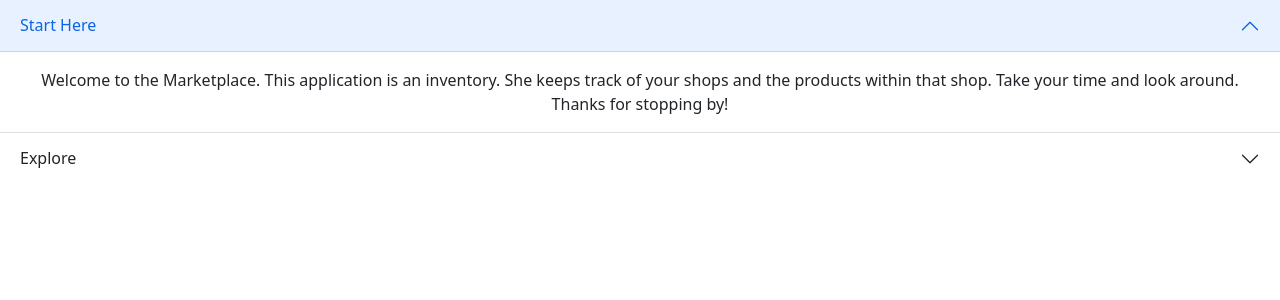
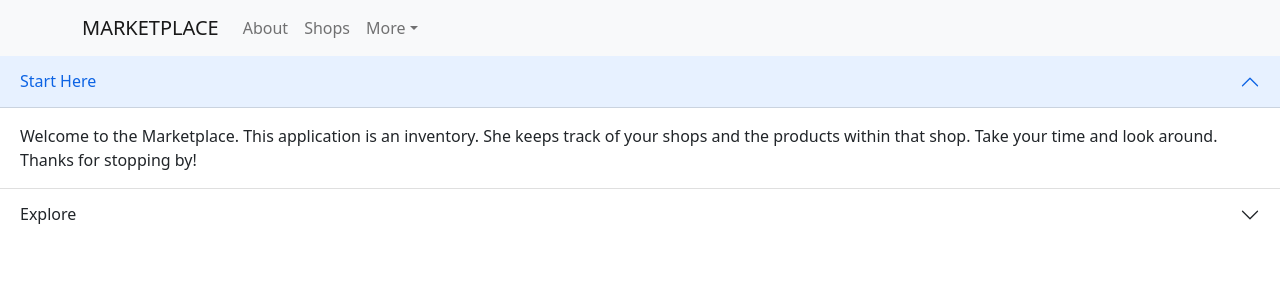
Before and after one commit to abduamal/marketplace_react_frontend, a React (Create React App) app: page / in a window 1280 px wide. Shown: the top 300 px of the page. Built offline with nearby package versions, Linux system fonts and the light colour scheme; no server answers.

Commit message:
add navigation bar

```diff
--- a/src/App.js
+++ b/src/App.js
@@ -2,6 +2,7 @@
 import './App.css';
 import ShopsContainer from './containers/ShopsContainer'
 import NavigationContainer from './containers/NavigationContainer'
+import NavigationBar from './components/NavigationBar.js'
 
 
 class App extends React.Component {
@@ -15,10 +16,11 @@
   // }
   render() {
     return(
-      <div className="App">
+      <React.Fragment>
+        <NavigationBar/>
         <ShopsContainer/>
         <NavigationContainer/>
-      </div>
+      </React.Fragment>
     )
   }
 
--- /dev/null
+++ b/src/components/NavigationBar.js
@@ -0,0 +1,25 @@
+import React from 'react'
+import Navbar from 'react-bootstrap/Navbar'
+import Container from 'react-bootstrap/Container'
+import Nav from 'react-bootstrap/Nav'
+import NavDropdown from 'react-bootstrap/NavDropdown'
+
+export default function NavigationBar() {
+  return(
+    <Navbar bg="light" expand="lg">
+      <Container>
+        <Navbar.Brand href="/">MARKETPLACE</Navbar.Brand>
+        <Navbar.Toggle aria-controls="basic-navbar-nav" />
+        <Navbar.Collapse id="basic-navbar-nav">
+          <Nav className="me-auto">
+            <Nav.Link href="/about">About</Nav.Link>
+            <Nav.Link href="/shops">Shops</Nav.Link>
+            <NavDropdown title="More" id="basic-nav-dropdown">
+              <NavDropdown.Item href="/shops/new">Add A New Shop</NavDropdown.Item>
+            </NavDropdown>
+          </Nav>
+        </Navbar.Collapse>
+      </Container>
+    </Navbar>
+  )
+};
--- a/src/containers/NavigationContainer.js
+++ b/src/containers/NavigationContainer.js
@@ -2,7 +2,6 @@
 import { Route, Switch } from 'react-router-dom'
 import Home from '../components/Home.js'
 import About from '../components/About.js'
-// import NoMatch from '../components/NoMatch.js'
 
 
 class NavigationContainer extends React.Component {
@@ -16,7 +15,6 @@
         <Switch>
           <Route exact path='/' component={Home} />
           <Route path='/about' component={About} />
-          {/* <Route component={NoMatch} /> */}
         </Switch>
       </React.Fragment>
     )
```
Also changed, not shown: src/components/NoMatch.js (deleted, +0 -12 lines).
